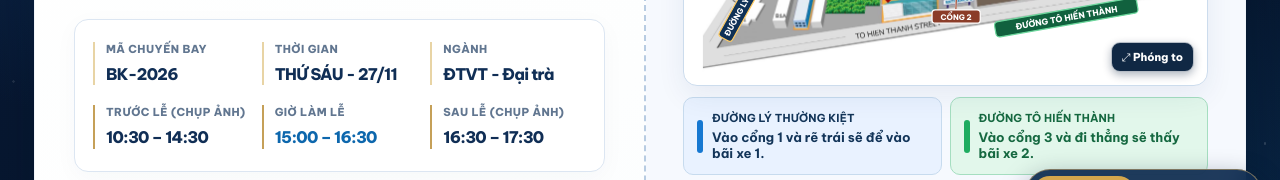
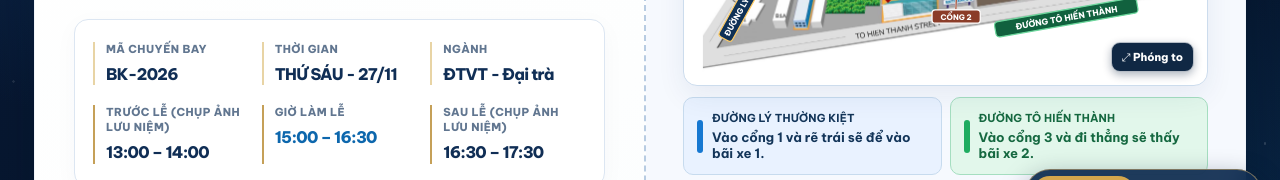
Before and after one commit to HaiNguyen04/thiep-moi-tot-nghiep, a plain HTML site: page index.html in a window 1280 px wide. Both pictures are taken after a click on the button "Xé vé và mở thiệp mời chi tiết". Shown: the part 563-743 px from the top of the page. Drawn offline with Linux system fonts and the light colour scheme.

Commit message:
Update index.html

```diff
--- a/index.html
+++ b/index.html
@@ -84,9 +84,9 @@
               <div class="detail"><span class="detail-label">MÃ CHUYẾN BAY</span><strong>BK-2026</strong></div>
               <div class="detail"><span class="detail-label">THỜI GIAN</span><strong>THỨ SÁU - 27/11</strong></div>
               <div class="detail"><span class="detail-label">NGÀNH</span><strong>ĐTVT - Đại trà</strong></div>
-              <div class="detail detail-schedule"><span class="detail-label">TRƯỚC LỄ (CHỤP ẢNH)</span><strong>10:30 – 14:30</strong></div>
+              <div class="detail detail-schedule"><span class="detail-label">TRƯỚC LỄ (CHỤP ẢNH LƯU NIỆM)</span><strong>13:00 – 14:00</strong></div>
               <div class="detail detail-schedule detail-ceremony"><span class="detail-label">GIỜ LÀM LỄ</span><strong>15:00 – 16:30</strong></div>
-              <div class="detail detail-schedule"><span class="detail-label">SAU LỄ (CHỤP ẢNH)</span><strong>16:30 – 17:30</strong></div>
+              <div class="detail detail-schedule"><span class="detail-label">SAU LỄ (CHỤP ẢNH LƯU NIỆM)</span><strong>16:30 – 17:30</strong></div>
             </div>
 
             <div class="location-block">
```
